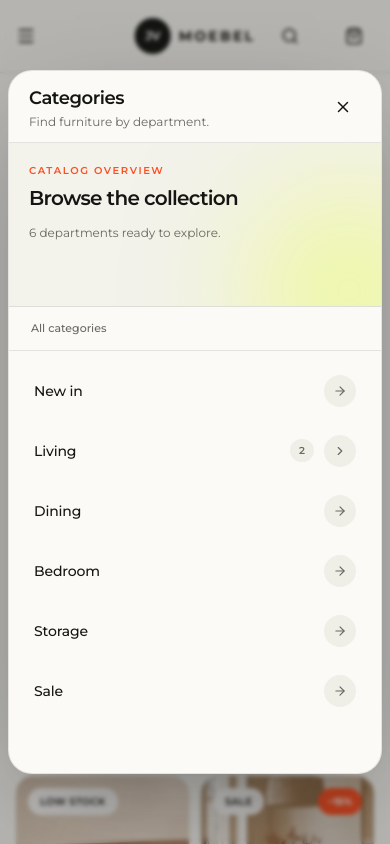
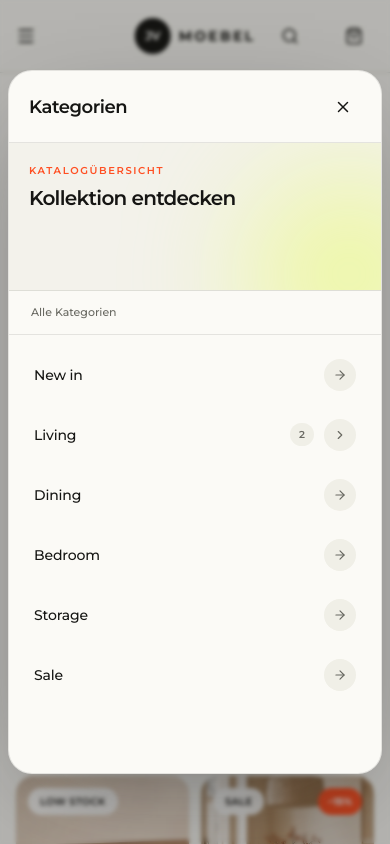
Before and after one commit to AutomatonSoft/jvmoebel-shopware-front, a Next.js app: page /shop in a window 390 px wide. Both pictures are taken after a click on the button "Kategorien öffnen". Shown: the top 844 px of the page. Built offline with nearby package versions, Linux system fonts and the light colour scheme.

Commit message:
feat(header): localize categories modal in German

```diff
--- a/src/features/storefront-shell/components/category-menu.tsx
+++ b/src/features/storefront-shell/components/category-menu.tsx
@@ -22,7 +22,7 @@ export type CategoryMenuProps = {
 };
 
 function getChildrenLabel(count: number) {
-  return `${count} ${count === 1 ? "subcategory" : "subcategories"}`;
+  return `${count} ${count === 1 ? "Unterkategorie" : "Unterkategorien"}`;
 }
 
 function getChildCount(item: StoreNavigationItem) {
@@ -48,16 +48,10 @@ function CategoryItemContent({
       </span>
 
       <span className="flex shrink-0 items-center gap-2.5">
-        {loading ? (
-          <span className="text-[0.6875rem] text-muted-foreground">
-            Loading
+        {!loading && hasChildren && (
+          <span className="min-w-6 rounded-full bg-secondary px-2 py-1 text-center text-[0.625rem] font-semibold tabular-nums text-muted-foreground">
+            {childCount}
           </span>
-        ) : (
-          hasChildren && (
-            <span className="min-w-6 rounded-full bg-secondary px-2 py-1 text-center text-[0.625rem] font-semibold tabular-nums text-muted-foreground">
-              {childCount}
-            </span>
-          )
         )}
 
         <span className="grid size-8 place-items-center rounded-full bg-secondary text-muted-foreground transition-[background,color,transform] group-hover/category-item:bg-primary group-hover/category-item:text-primary-foreground group-hover/category-item:translate-x-0.5">
@@ -84,7 +78,7 @@ function CategoryItem({
   onSelect: (item: StoreNavigationItem) => Promise<void>;
 }) {
   const className =
-    "group/category-item flex min-h-14 w-full items-center justify-between gap-4 rounded-xl border border-transparent px-3 py-2.5 text-foreground transition-[background,border-color,box-shadow,transform] hover:border-border hover:bg-card hover:shadow-sm focus-visible:ring-2 focus-visible:ring-primary focus-visible:ring-offset-2 disabled:cursor-wait motion-safe:active:scale-[.99]";
+    "group/category-item flex min-h-14 w-full items-center justify-between gap-4 rounded-xl border border-transparent px-3 py-2.5 text-foreground transition-[background,border-color,box-shadow,transform] hover:border-border hover:bg-card hover:shadow-sm focus-visible:ring-2 focus-visible:ring-primary focus-visible:ring-offset-2 motion-safe:active:scale-[.99]";
 
   if (getChildCount(item) > 0) {
     return (
@@ -127,11 +121,11 @@ export function CategoryMenu({ navigation }: CategoryMenuProps) {
   return (
     <Dialog.Root onOpenChange={handleOpenChange}>
       <Dialog.Trigger
-        aria-label="Open categories"
+        aria-label="Kategorien öffnen"
         className="relative flex h-18 shrink-0 cursor-pointer items-center gap-2 bg-transparent px-0 text-xs font-semibold tracking-wide transition-colors after:absolute after:inset-x-0 after:bottom-5 after:hidden after:h-0.5 after:bg-primary hover:text-primary focus-visible:ring-2 focus-visible:ring-primary focus-visible:ring-offset-4 focus-visible:outline-none lg:py-7 lg:after:block"
       >
         <Menu className="size-5 lg:hidden" aria-hidden="true" />
-        <span className="hidden lg:inline">Categories</span>
+        <span className="hidden lg:inline">Kategorien</span>
       </Dialog.Trigger>
 
       <Dialog.Portal>
@@ -141,19 +135,19 @@ export function CategoryMenu({ navigation }: CategoryMenuProps) {
             <div className="flex min-h-18 shrink-0 items-center justify-between gap-4 border-b border-foreground/10 px-5 py-3 sm:px-6">
               <div className="min-w-0">
                 <Dialog.Title className="text-lg font-semibold tracking-[-0.025em]">
-                  Categories
+                  Kategorien
                 </Dialog.Title>
-                <Dialog.Description className="mt-0.5 truncate text-xs text-muted-foreground">
-                  Find furniture by department.
+                <Dialog.Description className="sr-only">
+                  Produktkategorien durchsuchen.
                 </Dialog.Description>
               </div>
 
               <div className="flex shrink-0 items-center gap-3">
                 <span className="hidden text-[0.625rem] font-semibold tracking-[0.12em] text-muted-foreground uppercase sm:inline">
-                  {navigation.length} departments
+                  {navigation.length} Kategorien
                 </span>
                 <Dialog.Close
-                  aria-label="Close categories"
+                  aria-label="Kategorien schließen"
                   render={
                     <Button
                       className="rounded-full border border-transparent hover:border-border hover:bg-secondary"
@@ -183,21 +177,23 @@ export function CategoryMenu({ navigation }: CategoryMenuProps) {
                       type="button"
                     >
                       <ChevronLeft className="size-3.5" />
-                      Back
+                      Zurück
                     </button>
                   )}
 
                   <p className="mb-2 text-[0.625rem] font-semibold tracking-[0.16em] text-primary uppercase">
-                    {currentCategory ? "Current category" : "Catalog overview"}
+                    {currentCategory
+                      ? "Aktuelle Kategorie"
+                      : "Katalogübersicht"}
                   </p>
                   <h2 className="text-xl leading-tight font-semibold tracking-[-0.035em] text-balance sm:text-2xl">
-                    {currentCategory?.label ?? "Browse the collection"}
+                    {currentCategory?.label ?? "Kollektion entdecken"}
                   </h2>
-                  <p className="mt-3 max-w-xs text-xs leading-5 text-muted-foreground sm:text-sm sm:leading-6">
-                    {currentCategory
-                      ? getChildrenLabel(currentItems.length)
-                      : `${navigation.length} departments ready to explore.`}
-                  </p>
+                  {currentCategory && (
+                    <p className="mt-3 max-w-xs text-xs leading-5 text-muted-foreground sm:text-sm sm:leading-6">
+                      {getChildrenLabel(currentItems.length)}
+                    </p>
+                  )}
 
                   {currentCategory && (
                     <Dialog.Close
@@ -205,7 +201,7 @@ export function CategoryMenu({ navigation }: CategoryMenuProps) {
                       nativeButton={false}
                       render={<a href={currentCategory.href} />}
                     >
-                      View category
+                      Kategorie ansehen
                       <ArrowRight className="size-3.5 transition-transform group-hover/view:translate-x-0.5" />
                     </Dialog.Close>
                   )}
@@ -214,7 +210,7 @@ export function CategoryMenu({ navigation }: CategoryMenuProps) {
 
               <div className="flex min-h-0 min-w-0 flex-col">
                 <nav
-                  aria-label="Category path"
+                  aria-label="Kategoriepfad"
                   className="flex min-h-11 shrink-0 items-center gap-1 overflow-x-auto border-b border-foreground/10 px-4 text-[0.6875rem] text-muted-foreground scrollbar-width:none sm:px-5 [&::-webkit-scrollbar]:hidden"
                 >
                   <button
@@ -222,7 +218,7 @@ export function CategoryMenu({ navigation }: CategoryMenuProps) {
                     onClick={() => goToPathDepth(0)}
                     type="button"
                   >
-                    All categories
+                    Alle Kategorien
                   </button>
                   {categoryPath.map((item, index) => (
                     <span
@@ -253,7 +249,8 @@ export function CategoryMenu({ navigation }: CategoryMenuProps) {
                       className="mb-3 rounded-xl border border-destructive/25 bg-destructive/5 px-3.5 py-3 text-xs text-destructive"
                       role="alert"
                     >
-                      Subcategories could not be loaded. Please try again.
+                      Unterkategorien konnten nicht geladen werden. Bitte
+                      versuche es erneut.
                     </p>
                   )}
 
```
